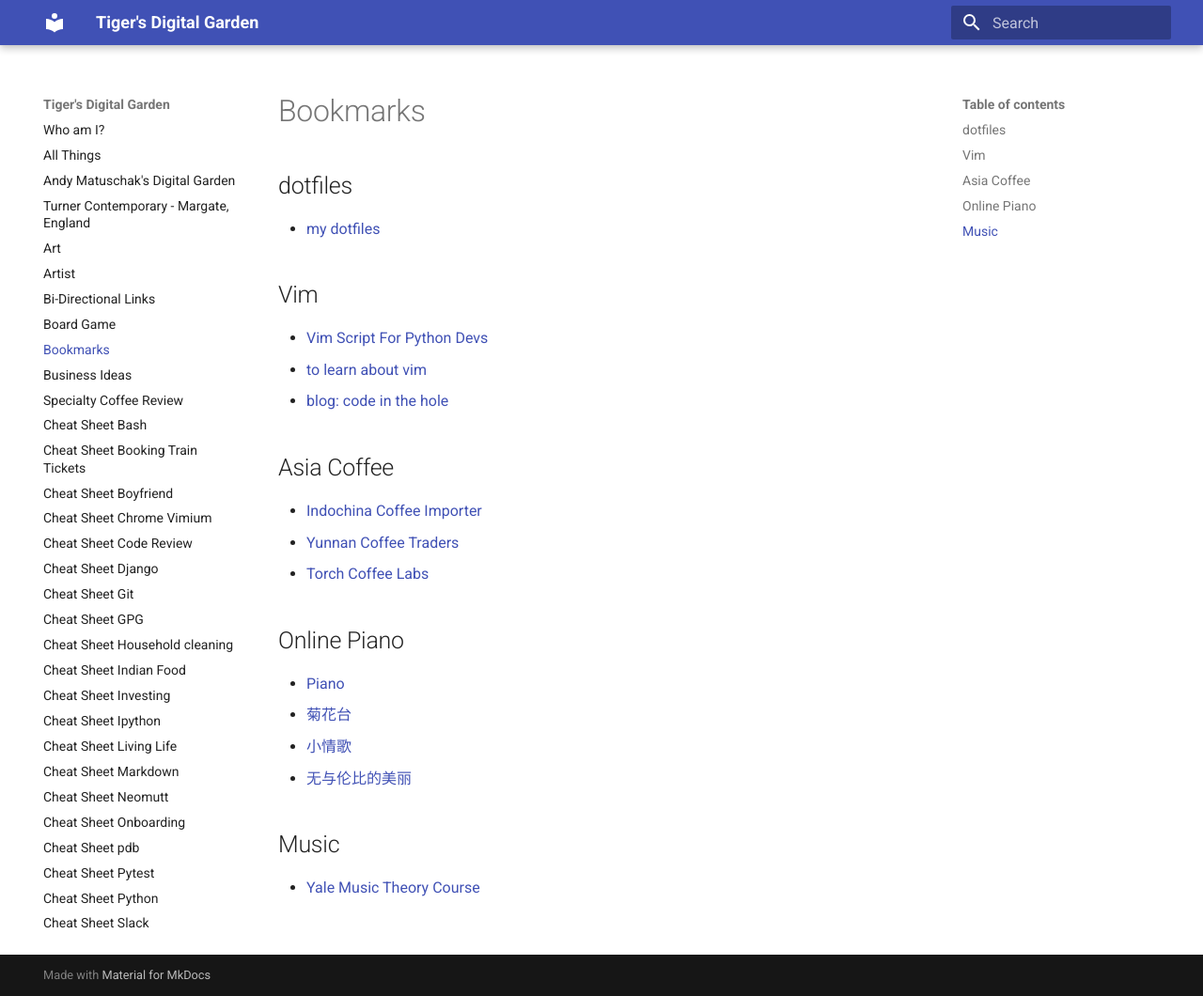
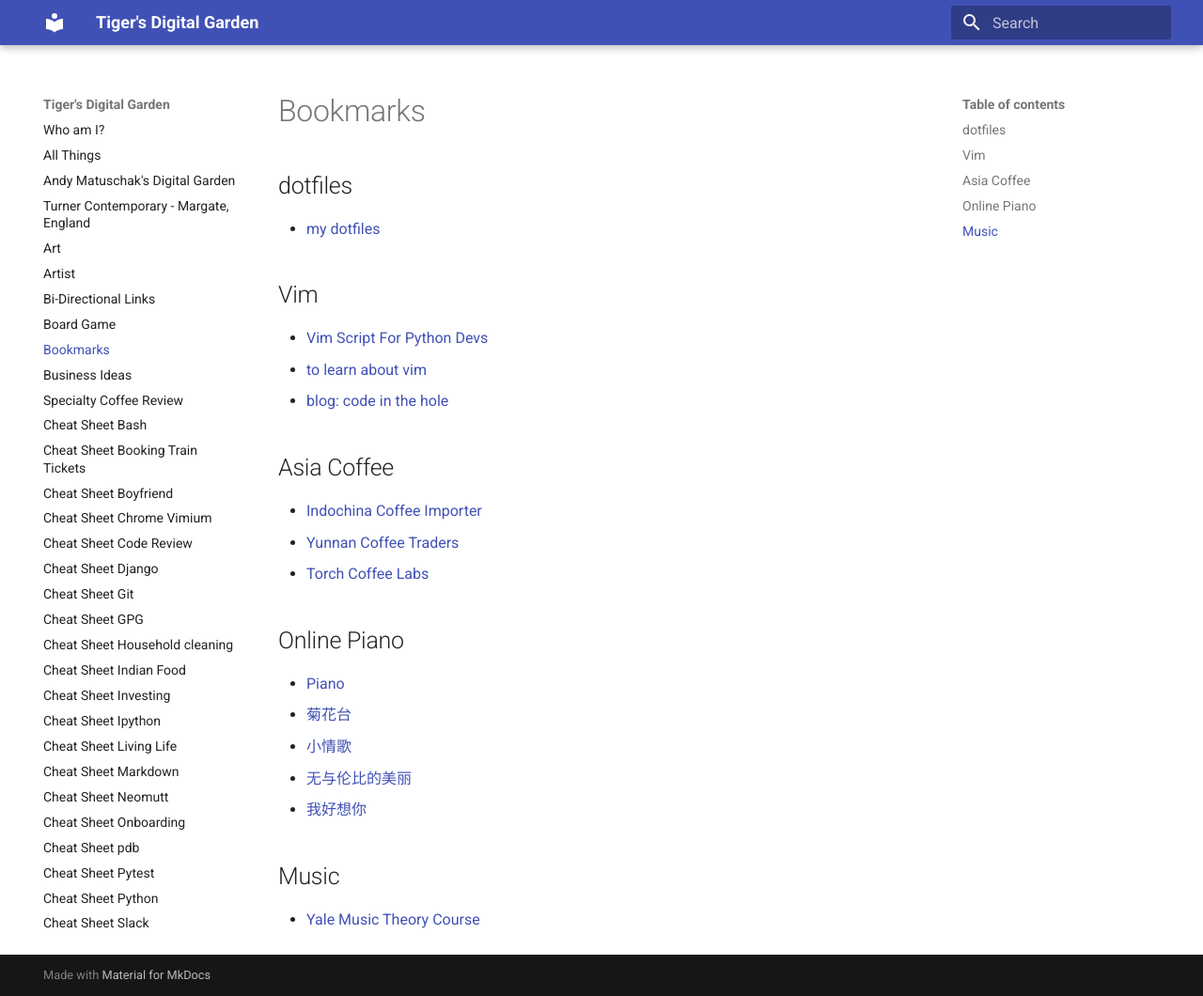
Before and after one commit to ynotstartups/notes, an MkDocs documentation site: the page built from notes/bookmarks.md, in a window 1280 px wide and 1060 px high. Shown: the whole window at 94% size. Built offline with MkDocs 1.6.1 and Material for MkDocs 9.7.7, drawn with Linux system fonts in a browser that asks for light colours.

Commit message:
add 我好想你

```diff
--- a/notes/bookmarks.md
+++ b/notes/bookmarks.md
@@ -22,6 +22,7 @@
 - [菊花台](https://puduoduo123.com/25287.html)
 - [小情歌](http://www.jianpuw.com/htm/ii/288990.htm)
 - [无与伦比的美丽](https://jianpu.chazidian.com/jp_337850/)
+- [我好想你](http://www.miinaa.com/qinpu/jianpu/16212.html)
 
 ## Music
 
```
